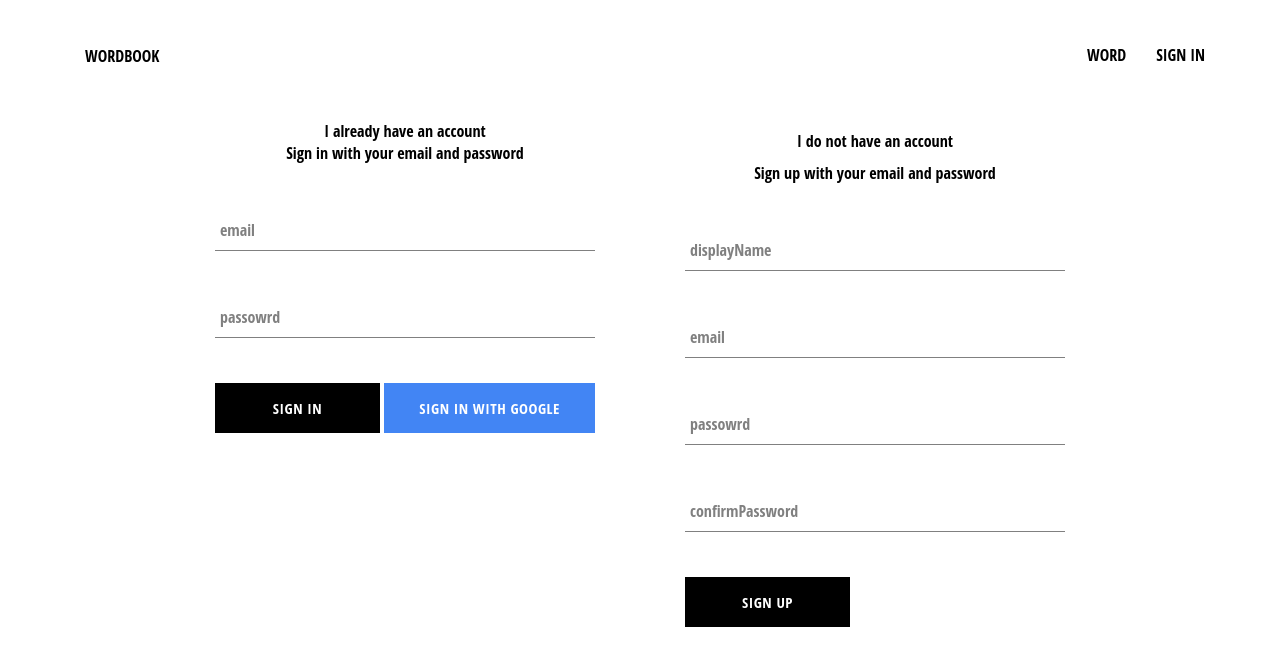
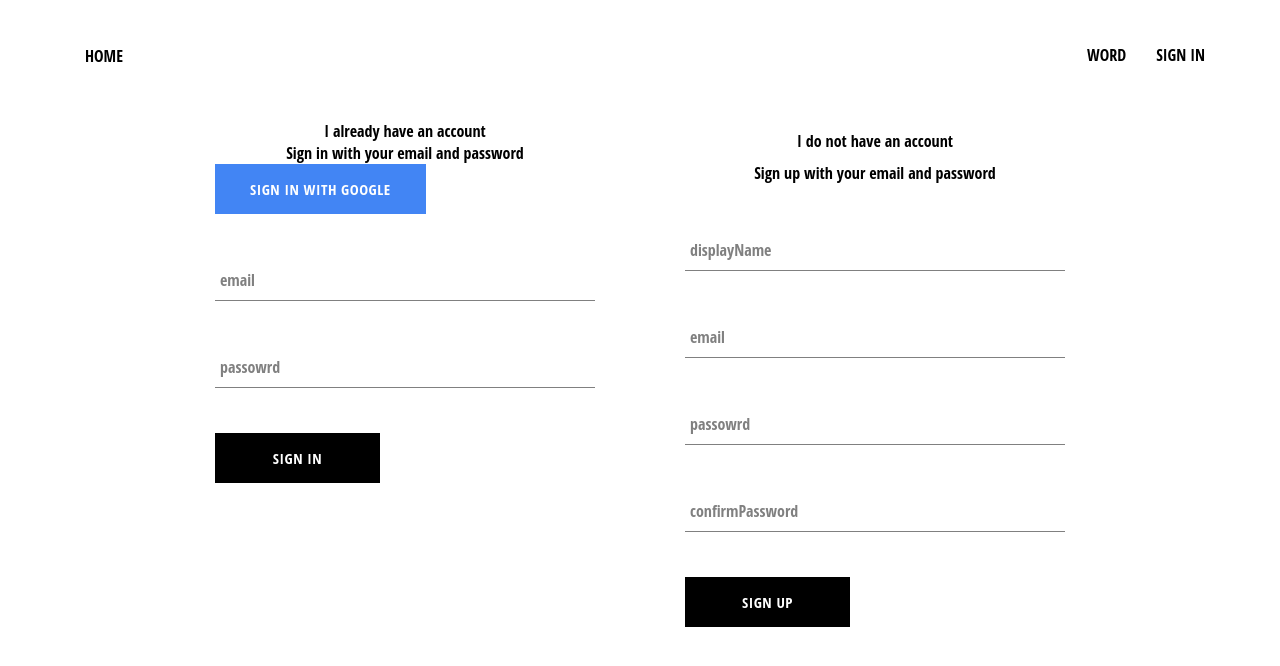
Before and after one commit to sujini/wordbook, a React (Create React App) app: page /signin in a window 1280 px wide. Shown: the top 666 px of the page. Built offline with nearby package versions, Linux system fonts and the light colour scheme; no server answers.

Commit message:
modify reademe

```diff
--- a/src/components/header/header.component.jsx
+++ b/src/components/header/header.component.jsx
@@ -11,12 +11,12 @@ import './header.styles.scss';
 const Header = ({currentUser,signOutStart}) =>(
     <div className='header'>
         <Link className='logo-container' to="/">
-            WORDBOOK
+            HOME
         </Link>
         <div className='options'>
             <Link className='option' to='/word'>WORD</Link>
             {currentUser?
-            <Link className='option' as='div' onClick={signOutStart}>SIGN OUT</Link>
+            <Link className='option' onClick={signOutStart}>SIGN OUT</Link>
             :
             <Link className='option' to='/signin'>SIGN IN</Link>
             }
--- a/src/components/sign-in/sign-in.component.jsx
+++ b/src/components/sign-in/sign-in.component.jsx
@@ -31,14 +31,19 @@ const SignIn =({emailSignInStart,googleSignInStart})=>{
             <div className="sign-in">
                 <h2>I already have an account</h2>
                 <span>Sign in with your email and password</span>
+                <div className="auth-button">
+                <CustomButton type="button" onClick={googleSignInStart} isGoogleSignIn>Sign In with Google</CustomButton>
+                </div>
+
                 <form onSubmit={handleSubmit}>
+
 
                     <FormInput name="email" type="email" value={email} onChange={handleChange} label='email' required/>
 
                     <FormInput name="password" type="password" value={password} onChange={handleChange} label='passowrd' required/>
                     <div className="buttons">
                         <CustomButton type="submit">Sign In</CustomButton>
-                        <CustomButton type="button" onClick={googleSignInStart} isGoogleSignIn>Sign In with Google</CustomButton>
+
                     </div>
                 </form>
             </div>
```
Also changed, not shown: 1 other file (tests, documents, lock files or other folders).
